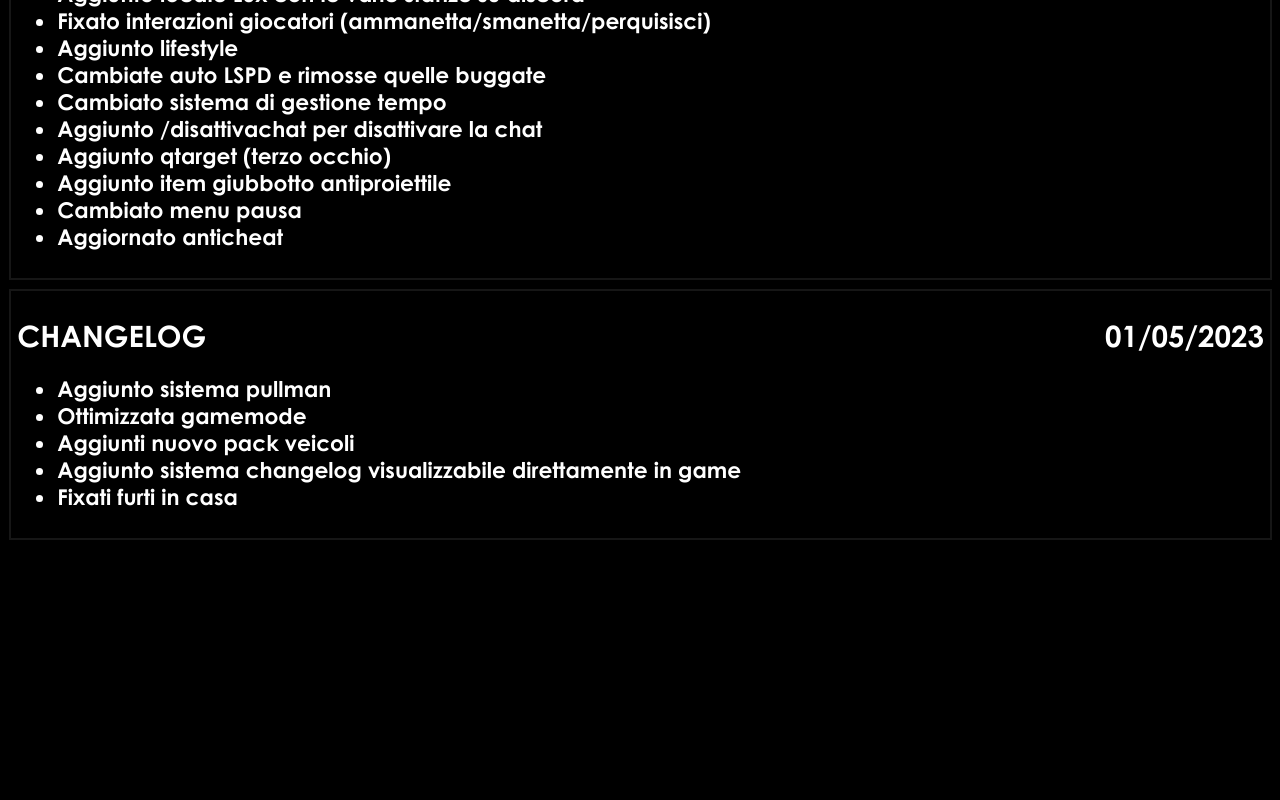
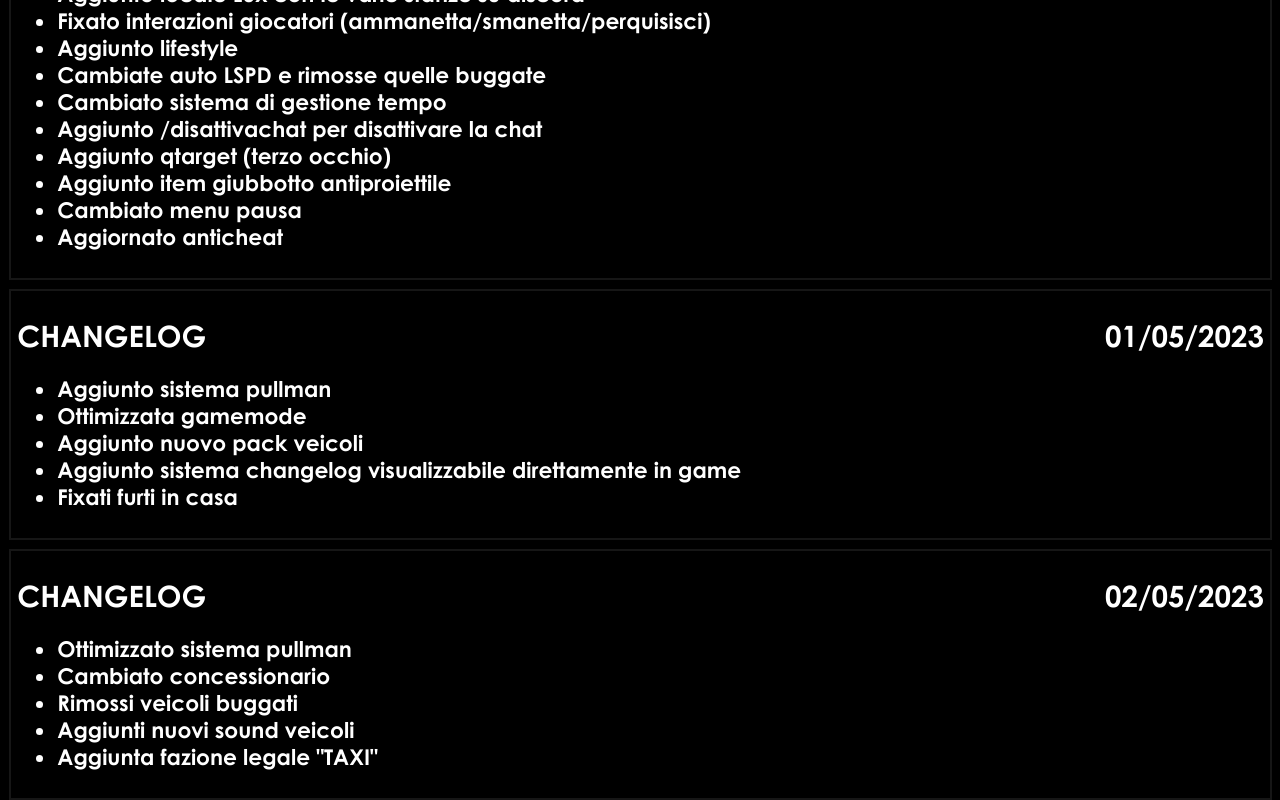
Before and after one commit to AvexTV/resolutechangelog, a plain HTML site: page index.html in a window 1280 px wide. Shown: the part 493-1293 px from the top of the page. Before the commit the page ends 1033 px from the top, so only its background shows below. Drawn offline with Linux system fonts and the light colour scheme.

Commit message:
Update index.html

```diff
--- a/index.html
+++ b/index.html
@@ -52,9 +52,20 @@
                         <ul class="changelogd">
                             <li>Aggiunto sistema pullman</li>
                             <li>Ottimizzata gamemode</li>
-                            <li>Aggiunti nuovo pack veicoli</li>
+                            <li>Aggiunto nuovo pack veicoli</li>
                             <li>Aggiunto sistema changelog visualizzabile direttamente in game</li>
                             <li>Fixati furti in casa</li>
+                        </ul>
+                    </div>
+
+                    <div class="release">
+                        <h1 class="changelogdesc">CHANGELOG <span style="float:right;">02/05/2023</span></h1>
+                        <ul class="changelogd">
+                            <li>Ottimizzato sistema pullman</li>
+                            <li>Cambiato concessionario</li>
+                            <li>Rimossi veicoli buggati</li>
+                            <li>Aggiunti nuovi sound veicoli</li>
+                            <li>Aggiunta fazione legale "TAXI"</li>
                         </ul>
                     </div>
 
```
